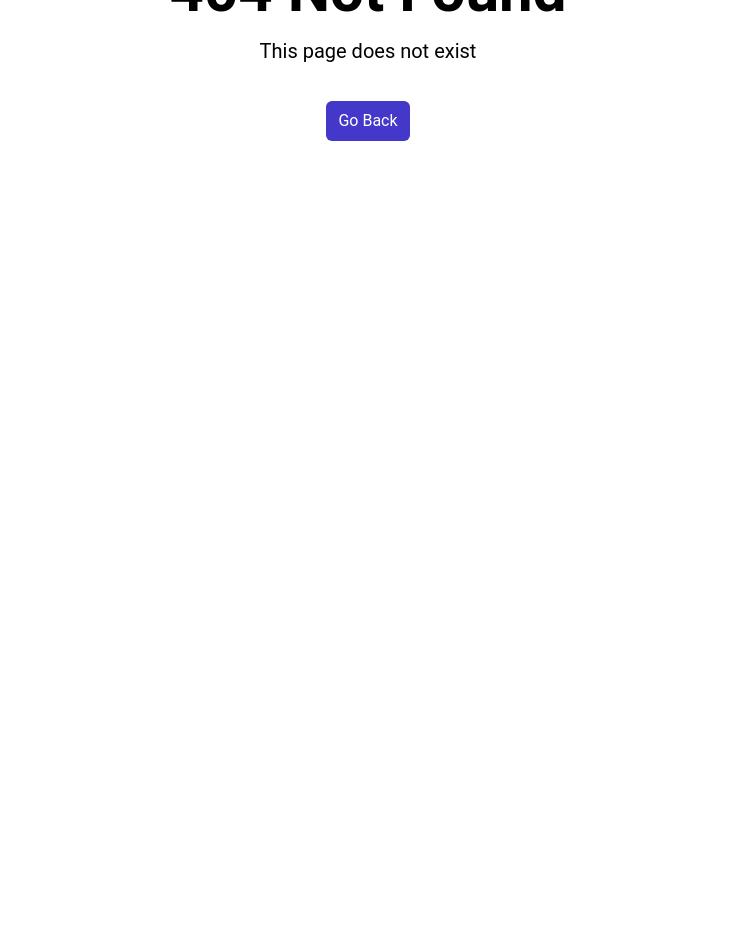
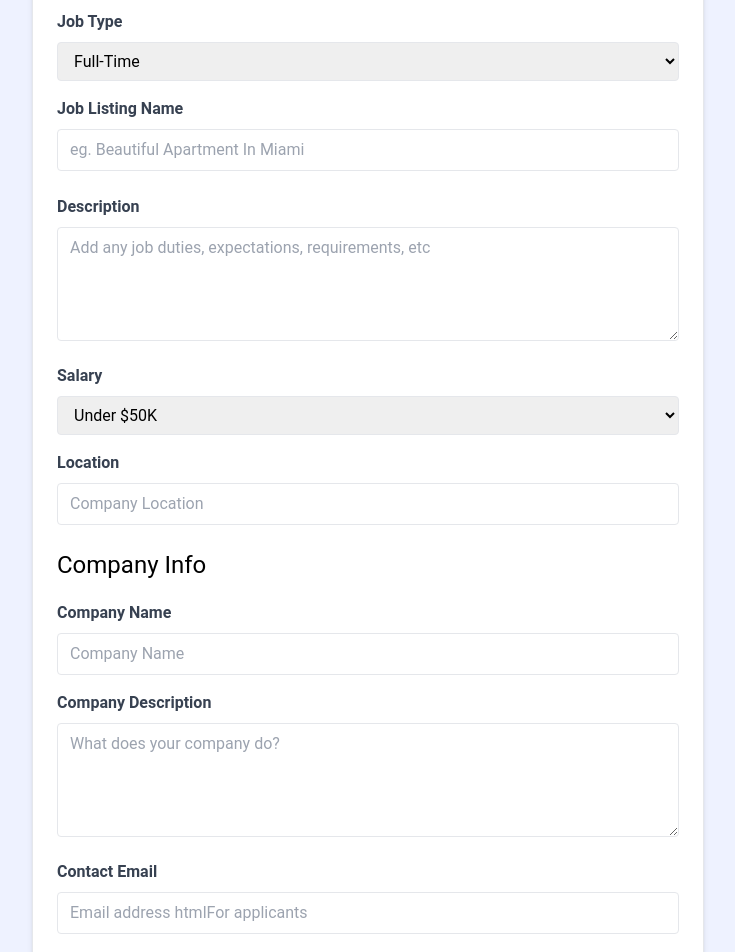
Before and after one commit to Marija-git/Find-Job-Website-React_project, a React (Vite) app in the folder react-proj/: page /add-job in a window 1280 px wide. Before the commit this address had no page. Shown: the part 260-1212 px from the top of the page, without its empty margins (272-1007 px from the left). Before the commit the page ends 800 px from the top, so only its background shows below. Built offline with nearby package versions, Linux system fonts and the light colour scheme.

Commit message:
form submission

```diff
--- a/react-proj/src/App.jsx
+++ b/react-proj/src/App.jsx
@@ -4,6 +4,7 @@
 import JobsPage  from './pages/JobsPage';
 import NotFoundPage from './pages/NotFoundPage';
 import JobPage, {jobLoader} from './pages/JobPage';
+import AddJobPage from './pages/AddJobPage';
 
 const router = createBrowserRouter
 (
@@ -12,6 +13,7 @@
     <Route path='/' element ={<MainLayout/>}>
       <Route index element={<HomePage/>} />
       <Route path='/jobs' element={<JobsPage/>} />
+      <Route path='/add-job' element={<AddJobPage/>} />
       <Route path='/jobs/:id' element={<JobPage/>} loader={jobLoader} />
       <Route path='*' element={<NotFoundPage/>} />
   </Route>
--- /dev/null
+++ b/react-proj/src/pages/AddJobPage.jsx
@@ -0,0 +1,224 @@
+import {useState} from 'react';
+
+const AddJobPage = () => {
+
+    const [title,setTitle] = useState('');
+    const [type,setType] = useState('FullTime'); //default value
+    const [location,setLocation] = useState('');
+    const [description,setDescription] = useState('');
+    const [salary,setSalary] = useState('Under $50K');
+    const [companyName,setCompanyName] = useState('');
+    const [companyDescription,setCompanyDescription] = useState('');
+    const [contactEmail,setContactEmail] = useState('');
+    const [contactPhone,setContactPhone] = useState('');
+
+    const submitForm = (e) => {
+        e.preventDefault();
+
+        const newJob = {
+            title,
+            type,
+            location,
+            description,
+            salary,
+            company:{
+                name: companyName,
+                description: companyDescription,
+                contactEmail: contactEmail,
+                contactPhone: contactPhone,
+            }
+        }
+
+        console.log(newJob);
+    }
+
+
+  return (
+    <>
+    <section className="bg-indigo-50">
+      <div className="container m-auto max-w-2xl py-24">
+        <div
+          className="bg-white px-6 py-8 mb-4 shadow-md rounded-md border m-4 md:m-0"
+        >
+          <form onSubmit={submitForm}>
+            <h2 className="text-3xl text-center font-semibold mb-6">Add Job</h2>
+
+            <div className="mb-4">
+              <label htmlFor="type" className="block text-gray-700 font-bold mb-2"
+                >Job Type</label
+              >
+              <select
+                id="type"
+                name="type"
+                className="border rounded w-full py-2 px-3"
+                required
+                value={type}
+                onChange={(e) => setType(e.target.value)}
+              >
+                <option value="Full-Time">Full-Time</option>
+                <option value="Part-Time">Part-Time</option>
+                <option value="Remote">Remote</option>
+                <option value="Internship">Internship</option>
+              </select>
+            </div>
+
+            <div className="mb-4">
+              <label className="block text-gray-700 font-bold mb-2"
+                >Job Listing Name</label
+              >
+              <input
+                type="text"
+                id="title"
+                name="title"
+                className="border rounded w-full py-2 px-3 mb-2"
+                placeholder="eg. Beautiful Apartment In Miami"
+                required
+                value={title}
+                onChange={(e) => setTitle(e.target.value)}
+              />
+            </div>
+            <div className="mb-4">
+              <label
+                htmlFor="description"
+                className="block text-gray-700 font-bold mb-2"
+                >Description</label
+              >
+              <textarea
+                id="description"
+                name="description"
+                className="border rounded w-full py-2 px-3"
+                rows="4"
+                placeholder="Add any job duties, expectations, requirements, etc"
+                value={description}
+                onChange={(e) => setDescription(e.target.value)}
+              ></textarea>
+            </div>
+
+            <div className="mb-4">
+              <label htmlFor="type" className="block text-gray-700 font-bold mb-2"
+                >Salary</label
+              >
+              <select
+                id="salary"
+                name="salary"
+                className="border rounded w-full py-2 px-3"
+                required
+                value={salary}
+                onChange={(e) => setSalary(e.target.value)}
+              >
+                <option value="Under $50K">Under $50K</option>
+                <option value="$50K - 60K">$50K - $60K</option>
+                <option value="$60K - 70K">$60K - $70K</option>
+                <option value="$70K - 80K">$70K - $80K</option>
+                <option value="$80K - 90K">$80K - $90K</option>
+                <option value="$90K - 100K">$90K - $100K</option>
+                <option value="$100K - 125K">$100K - $125K</option>
+                <option value="$125K - 150K">$125K - $150K</option>
+                <option value="$150K - 175K">$150K - $175K</option>
+                <option value="$175K - 200K">$175K - $200K</option>
+                <option value="Over $200K">Over $200K</option>
+              </select>
+            </div>
+
+            <div className='mb-4'>
+              <label className='block text-gray-700 font-bold mb-2'>
+                Location
+              </label>
+              <input
+                type='text'
+                id='location'
+                name='location'
+                className='border rounded w-full py-2 px-3 mb-2'
+                placeholder='Company Location'
+                required
+                value={location}
+                onChange={(e) => setLocation(e.target.value)}
+              />
+            </div>
+
+            <h3 className="text-2xl mb-5">Company Info</h3>
+
+            <div className="mb-4">
+              <label htmlFor="company" className="block text-gray-700 font-bold mb-2"
+                >Company Name</label
+              >
+              <input
+                type="text"
+                id="company"
+                name="company"
+                className="border rounded w-full py-2 px-3"
+                placeholder="Company Name"
+                value={companyName}
+                onChange={(e) => setCompanyName(e.target.value)}
+              />
+            </div>
+
+            <div className="mb-4">
+              <label
+                htmlFor="company_description"
+                className="block text-gray-700 font-bold mb-2"
+                >Company Description</label
+              >
+              <textarea
+                id="company_description"
+                name="company_description"
+                className="border rounded w-full py-2 px-3"
+                rows="4"
+                placeholder="What does your company do?"
+                value={companyDescription}
+                onChange={(e) => setCompanyDescription(e.target.value)}
+              ></textarea>
+            </div>
+
+            <div className="mb-4">
+              <label
+                htmlFor="contact_email"
+                className="block text-gray-700 font-bold mb-2"
+                >Contact Email</label
+              >
+              <input
+                type="email"
+                id="contact_email"
+                name="contact_email"
+                className="border rounded w-full py-2 px-3"
+                placeholder="Email address htmlFor applicants"
+                required
+                value={contactEmail}
+                onChange={(e) => setContactEmail(e.target.value)}
+              />
+            </div>
+            <div className="mb-4">
+              <label
+                htmlFor="contact_phone"
+                className="block text-gray-700 font-bold mb-2"
+                >Contact Phone</label
+              >
+              <input
+                type="tel"
+                id="contact_phone"
+                name="contact_phone"
+                className="border rounded w-full py-2 px-3"
+                placeholder="Optional phone htmlFor applicants"
+                value={contactPhone}
+                onChange={(e) => setContactPhone(e.target.value)}
+              />
+            </div>
+
+            <div>
+              <button
+                className="bg-indigo-500 hover:bg-indigo-600 text-white font-bold py-2 px-4 rounded-full w-full focus:outline-none focus:shadow-outline"
+                type="submit"
+              >
+                Add Job
+              </button>
+            </div>
+          </form>
+        </div>
+      </div>
+    </section>
+
+    </>
+  )
+}
+
+export default AddJobPage
```
